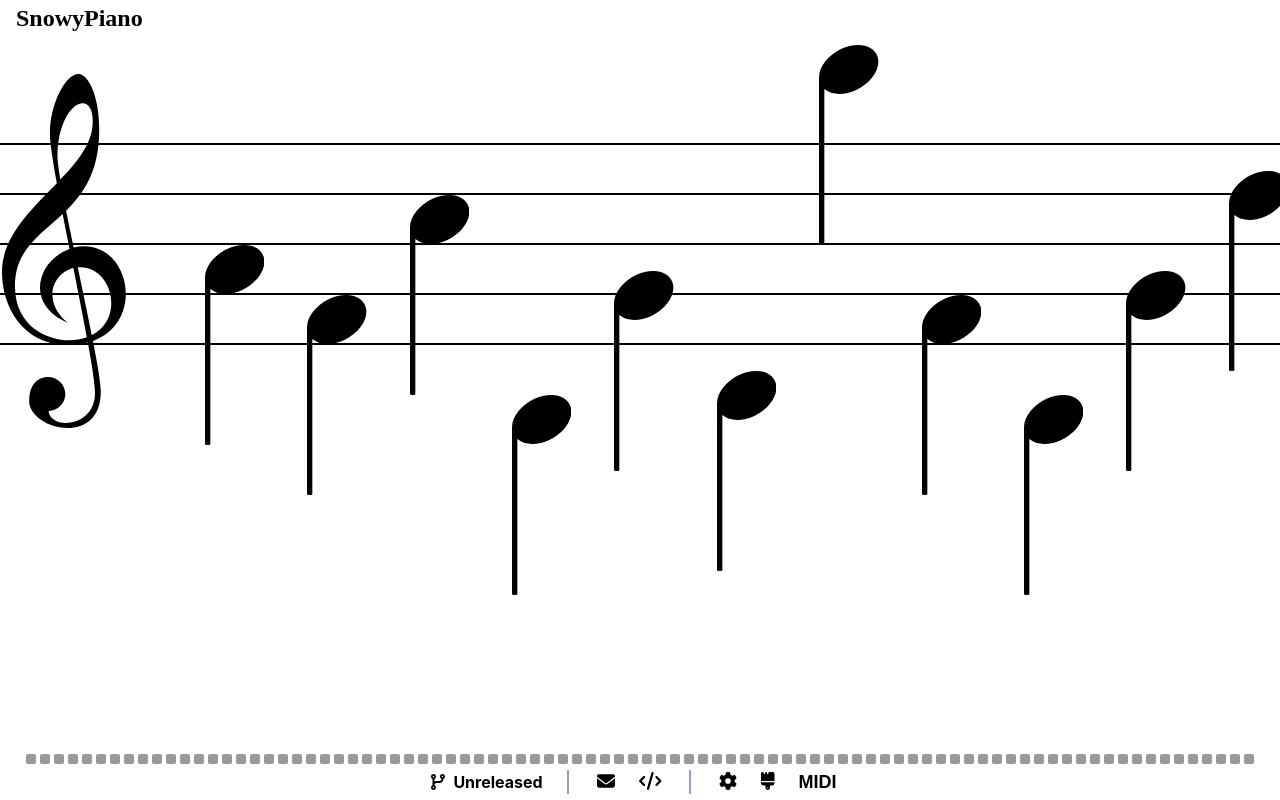
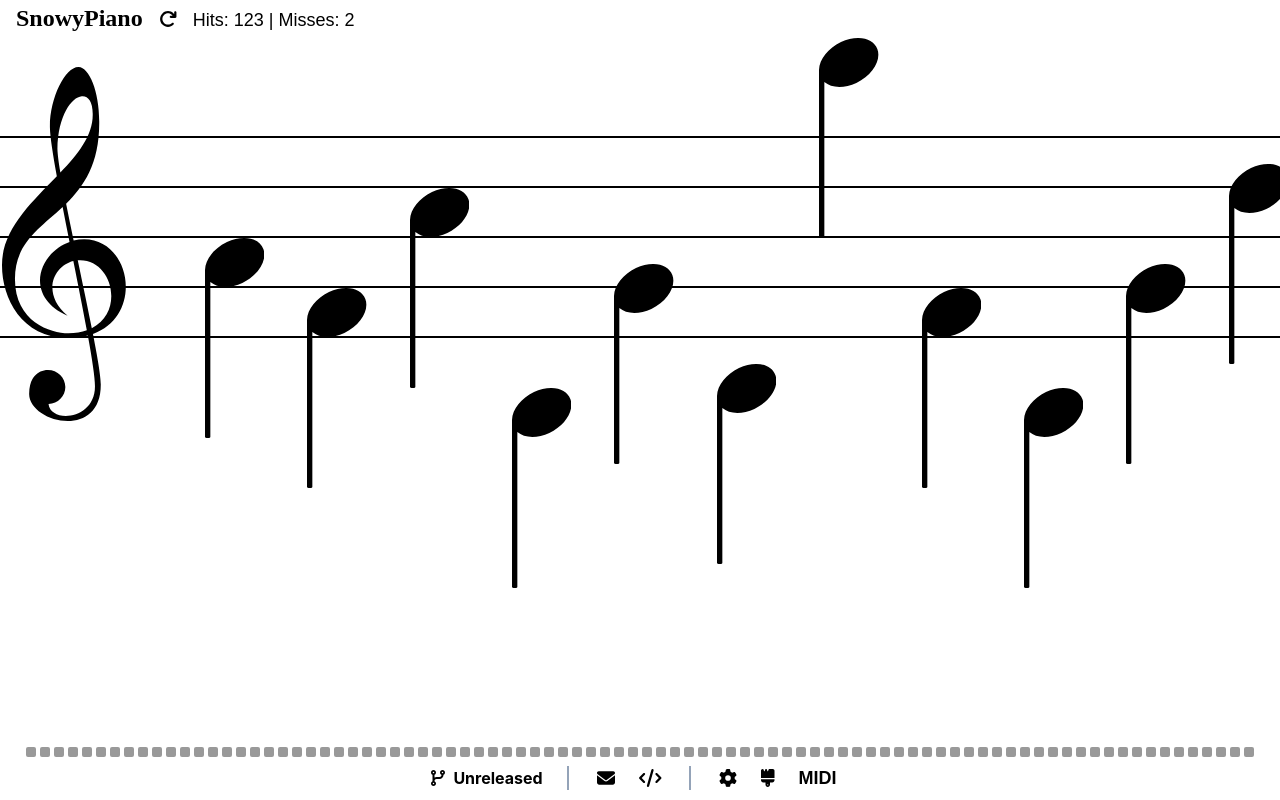
Before and after one commit to raghav-wd/snowypiano, a React (Create React App) app: page / in a window 1280 px wide. Built offline with nearby package versions, Linux system fonts and the light colour scheme; a web font is replaced by a local one.

Commit message:
feat(main layout): hook for smooth layout switching

```diff
--- a/src/core-ui/Footer/index.tsx
+++ b/src/core-ui/Footer/index.tsx
@@ -1,4 +1,4 @@
-import { useState } from 'react'
+import { FunctionComponent, useState } from 'react'
 import { useSelector } from 'react-redux'
 import { State } from '../../store'
 import { ThemeList } from './ThemeList'
@@ -13,7 +13,11 @@ import {
 import { Settings } from './Settings'
 import { MIDI } from './MIDI'
 
-export const Footer = () => {
+type FooterProps = {
+  height: string
+}
+
+export const Footer: FunctionComponent<FooterProps> = ({ height }) => {
   const [showThemeList, setShowThemeList] = useState(false)
   const [showMIDI, setShowMIDI] = useState(false)
   const [showSettings, setShowSettings] = useState(false)
@@ -21,7 +25,7 @@ export const Footer = () => {
 
   return (
     <div
-      className="h-10 flex flex-row-reverse items-center justify-center px-4"
+      className={`${height} flex flex-row-reverse items-center justify-center px-4`}
       style={{ backgroundColor: footerState.color }}>
       <div className="options border-l-2 border-slate-400 flex flex-row-reverse px-4">
         <div>
--- a/src/core-ui/Layout/MainLayout.tsx
+++ b/src/core-ui/Layout/MainLayout.tsx
@@ -1,11 +1,13 @@
-import { FunctionComponent, useEffect } from 'react'
+import { FunctionComponent, useEffect, useState } from 'react'
 import { useDispatch, useSelector } from 'react-redux'
 import { bindActionCreators } from 'redux'
 import { ThemeTitles } from '../../assets/data/themes'
 import { actionCreators, State } from '../../store'
 import { Footer } from '../Footer'
 import Staff from '../Staff'
+import { Tracker } from '../Tracker'
 import { JumpDots } from '../Visualizers/JumpDots'
+import { useMainLayout } from './useMainLayout'
 
 type MainLayoutProps = {
   visualizerMode: boolean
@@ -14,22 +16,47 @@ type MainLayoutProps = {
 
 export const MainLayout: FunctionComponent<MainLayoutProps> = ({ visualizerMode }) => {
   const theme = useSelector((state: State) => state.root.theme)
+  // const appConfig = useSelector((state: State) => state.root.appConfig)
+  const [hideHeader, hideStaff, hideVisualizer, hideFooter] = useMainLayout()
+
+  const [staffCls, setStaffCls] = useState('h-4/6')
+  const [visualizerCls, setVisualizerCls] = useState('h-2/6')
+  const [headerCls, setHeaderCls] = useState('h-10')
+  const [footerCls, setFooterCls] = useState('h-12')
+
+  useEffect(() => {
+    // determing sizing for teaser layout based on hidden properties
+    if (hideStaff) {
+      setStaffCls('hidden')
+      setVisualizerCls('h-full')
+    } else if (hideVisualizer) {
+      setVisualizerCls('hidden')
+      setStaffCls('h-full')
+    } else if (hideFooter) {
+      setFooterCls('hidden')
+    } else if (hideHeader) {
+      setStaffCls('h-5/6')
+      setHeaderCls('hidden')
+    }
+  }, [hideHeader, hideStaff, hideVisualizer, hideFooter])
+
   return (
     <div
       className="h-screen flex flex-col main-layout"
       style={{ backgroundColor: theme.footer.color, color: theme.primaryText }}>
-      <div className="h-12 bg-slate-100 logo pl-4" style={{ backgroundColor: 'inherit' }}>
+      <div className={`${headerCls} bg-slate-100 logo pl-4`} style={{ backgroundColor: 'inherit' }}>
         SnowyPiano
+        <Tracker />
       </div>
-      <div className={visualizerMode ? 'h-4/6' : 'h-full'} style={{ backgroundColor: 'inherit' }}>
+      <div className={staffCls} style={{ backgroundColor: 'inherit' }}>
         <Staff />
       </div>
       <div
-        className={visualizerMode ? 'h-2/6 flex justify-center items-end' : 'h-0'}
+        className={visualizerCls + ' flex justify-center items-end'}
         style={{ backgroundColor: 'inherit' }}>
         <JumpDots />
       </div>
-      <Footer />
+      <Footer height={footerCls} />
     </div>
   )
 }
--- /dev/null
+++ b/src/core-ui/Layout/useMainLayout.ts
@@ -0,0 +1,11 @@
+import { useState } from "react"
+
+export const useMainLayout = () => {
+    const [hideHeader, setHideHeader] = useState(false)
+    const [hideStaff, setHideStaff] = useState(false)
+    const [hideVisualizer, setHideVisualizer] = useState(false)
+    const [hideFooter, setHideFooter] = useState(false)
+
+
+    return [hideHeader, hideStaff, hideVisualizer, hideFooter]
+}
--- /dev/null
+++ b/src/core-ui/Tracker/index.tsx
@@ -0,0 +1,18 @@
+import styled from 'styled-components'
+import { FontAwesomeIcon } from '@fortawesome/react-fontawesome'
+import { faArrowRotateRight } from '@fortawesome/free-solid-svg-icons'
+
+export const Tracker = () => {
+  const Container = styled.div`
+    display: inline-block;
+    font-size: 18px;
+    font-weight: normal;
+    font-family: Arial, Helvetica, sans-serif;
+  `
+  return (
+    <Container>
+      <FontAwesomeIcon className="px-4" icon={faArrowRotateRight} />
+      Hits: 123 | Misses: 2
+    </Container>
+  )
+}
--- a/src/types/index.ts
+++ b/src/types/index.ts
@@ -30,6 +30,10 @@ export type Footer = {
 export type AppConfigState = {
   staff: 0
   visualizer?: 0
+  hideHeader?: boolean
+  hideStaff?: boolean
+  hideVisualizer?: boolean
+  hideFooter?: boolean
 }
 
 export type VisualizerState = {
```
